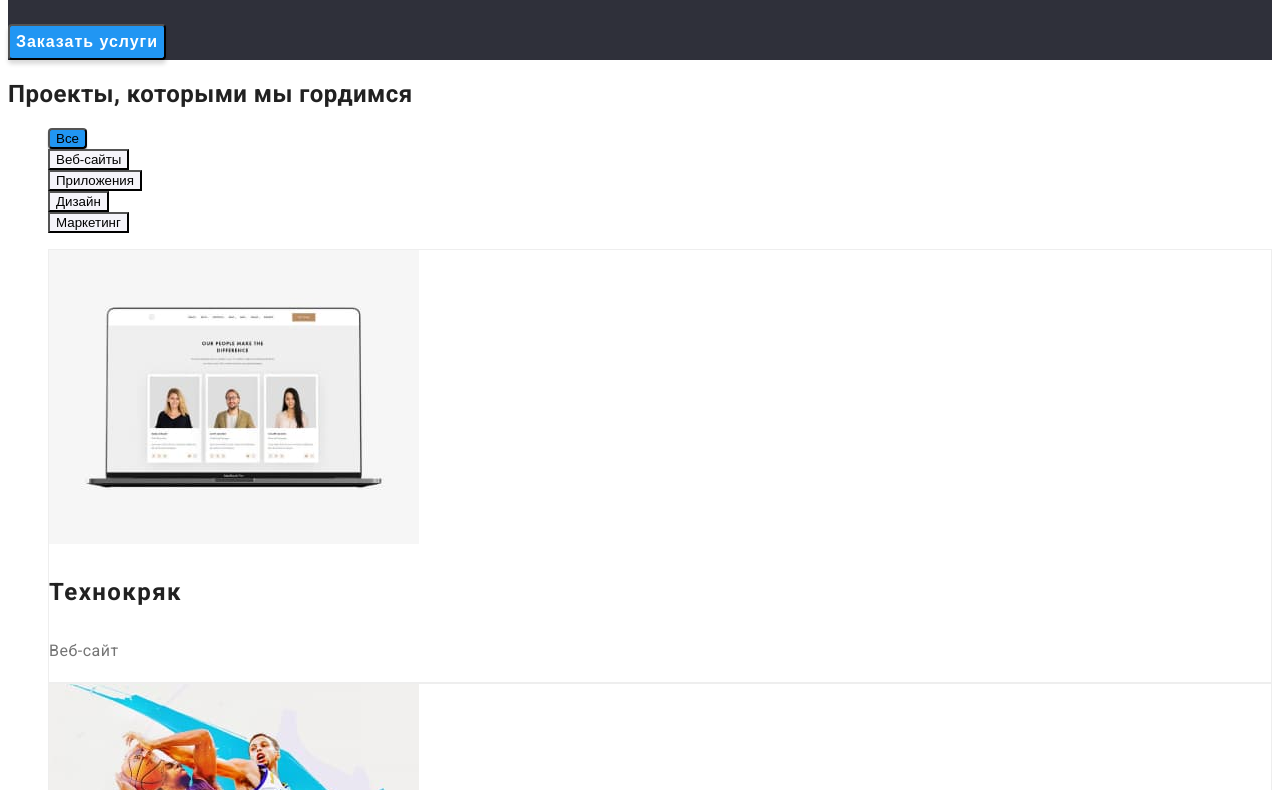
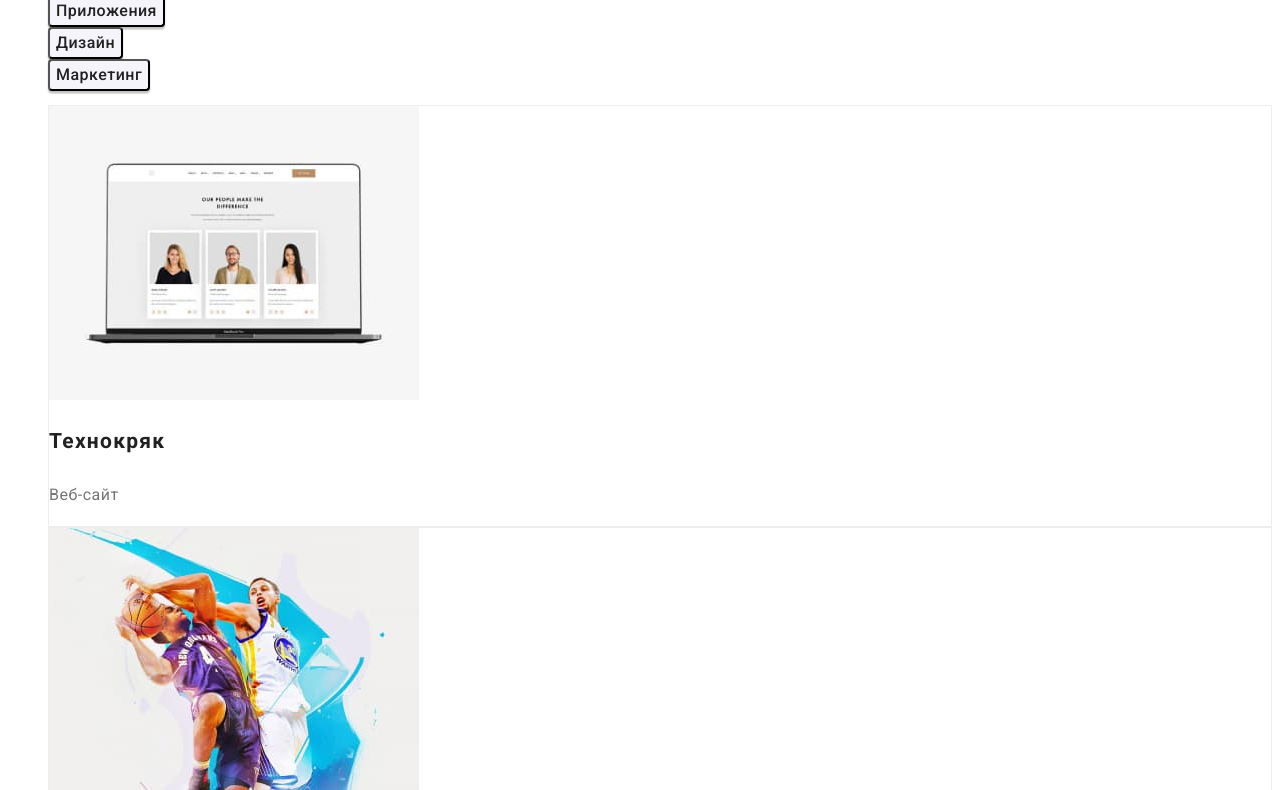
Before and after one commit to DoctorDenis/goit-markup-hw-02, a plain HTML site: page portfolio.html in a window 1280 px wide. Shown: the part 275-1065 px from the top of the page. Drawn offline with Linux system fonts and the light colour scheme.

Commit message:
Fixes some mistakes

```diff
--- a/css/styles.css
+++ b/css/styles.css
@@ -22,7 +22,7 @@ body {
   font-family: Roboto, sans-serif;
   background-color: var(--white-color);
   color: var(--text-color-main);
-  font-size: 14;
+  font-size: 14px;
   letter-spacing: 0.03em;
 }
 
@@ -200,14 +200,28 @@ body {
 .filter-button {
   background-color: var(--secondary-bg-color);
   cursor: pointer;
+  font-family: Roboto;
+  font-style: normal;
+  font-weight: 500;
+  font-size: 16px;
+  line-height: calc(26 / 16);
+  text-align: center;
+  letter-spacing: 0.03em;
+  color: var(--text-color-main);
+  box-shadow: 0px 3px 1px rgba(0, 0, 0, 0.1), 0px 1px 2px rgba(0, 0, 0, 0.08),
+    0px 2px 2px rgba(0, 0, 0, 0.12);
+  border-radius: 4px;
 }
 
-.filter-button.active {
+.filter-button.active,
+.filter-button:hover,
+.filter-button:focus {
   background: var(--accent-color);
   box-shadow: 0px 3px 1px rgba(0, 0, 0, 0.1), 0px 1px 2px rgba(0, 0, 0, 0.08),
     0px 2px 2px rgba(0, 0, 0, 0.12);
   border-radius: 4px;
   cursor: pointer;
+  color: var(--white-color);
 }
 
 .project {
--- a/portfolio.html
+++ b/portfolio.html
@@ -28,18 +28,13 @@
         <li><a href="tel:+380961111111" class="link header-contacts-tel">+380961111111</a></li>
       </ul>
     </nav>
-
-    <section class="header-section">
-      <h1 class="header-section-head">Эффективные решения для вашего бизнеса</h1>
-      <button type="button" class="header-section-btn">Заказать услуги</button>
-    </section>
   </header>
 
   <main>
     <section>
       <h1>Проекты, которыми мы гордимся</h1>
       <ul class="list filter">
-        <li><button type="button" class="filter-button active">Все</button></li>
+        <li><button type="button" class="filter-button">Все</button></li>
         <li><button type="button" class="filter-button">Веб-сайты</button></li>
         <li><button type="button" class="filter-button">Приложения</button></li>
         <li><button type="button" class="filter-button">Дизайн</button></li>
```
